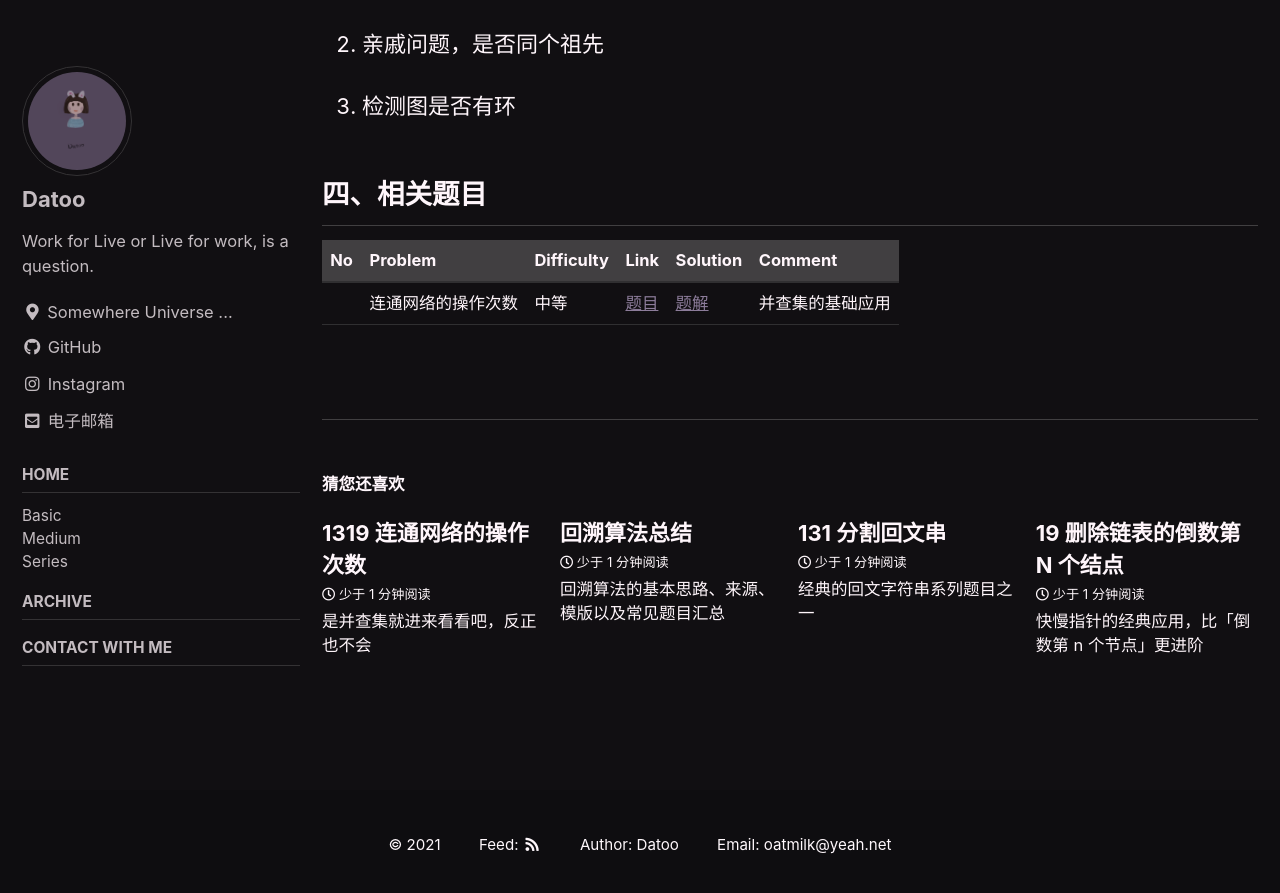
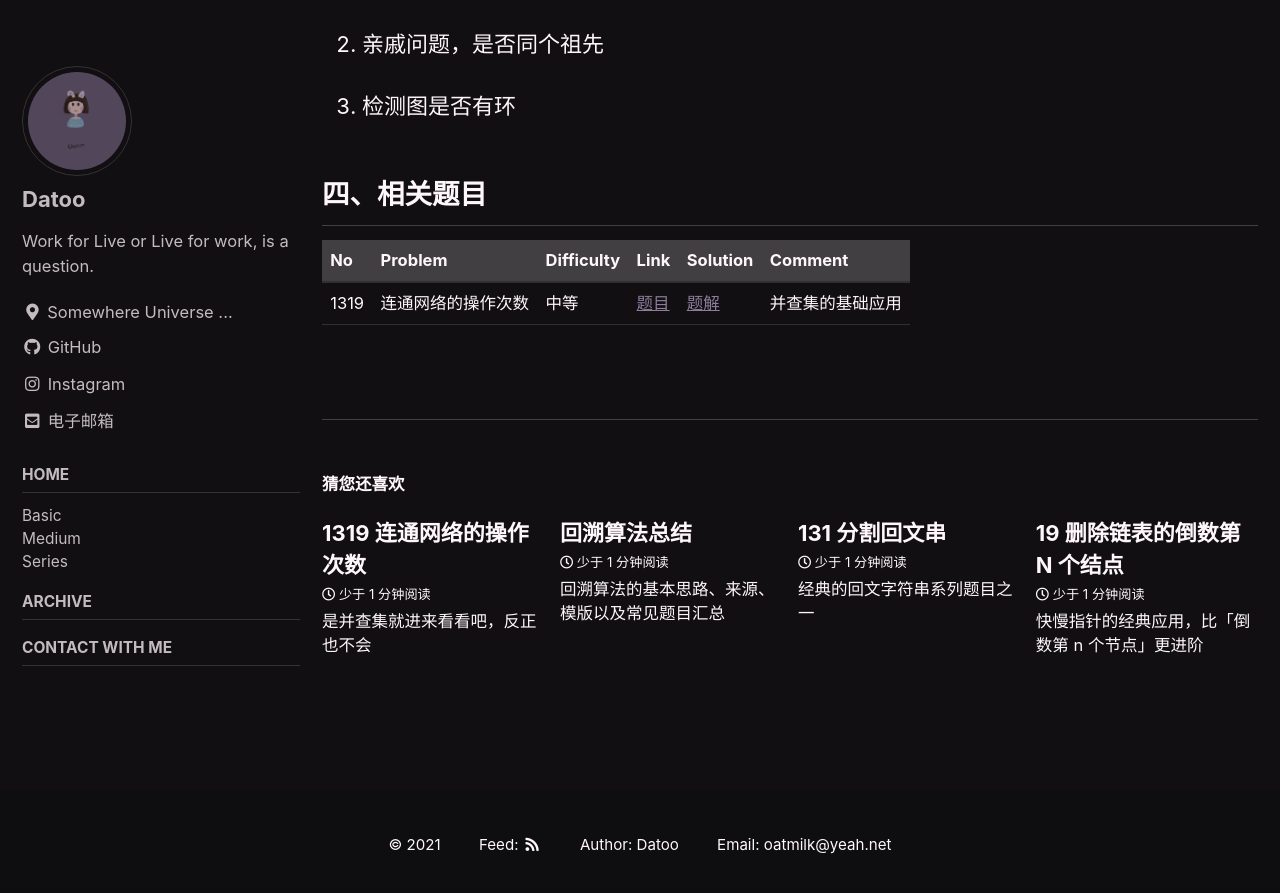
Before and after one commit to DaToo-J/DaToo-J.GitHub.io, a Jekyll site: the page built from _posts/2021-03-07-union-find-summary.md, in a window 1280 px wide and 900 px high, scrolled down 8684 px. Shown: the top 893 px of the window. Built offline with Jekyll 4.4.1, drawn with Linux system fonts in a browser that asks for light colours; cached includes are drawn as plain includes; formulas are drawn with MathJax 3; comment, search, counter and statistics services are not loaded.

Commit message:
add 1319 solution

```diff
--- a/_posts/2021-03-07-union-find-summary.md
+++ b/_posts/2021-03-07-union-find-summary.md
@@ -225,4 +225,4 @@ class UF:
 
    | No  | Problem            | Difficulty | Link                                                                                     | Solution                                                                               | Comment          |
    | --- | ------------------ | ---------- | ---------------------------------------------------------------------------------------- | -------------------------------------------------------------------------------------- | ---------------- |
-   |     | 连通网络的操作次数 | 中等       | [题目](https://leetcode-cn.com/problems/number-of-operations-to-make-network-connected/) | [题解]({% link _posts/2021-03-15-number-of-operations-to-make-network-connected.md %}) | 并查集的基础应用 |
+   |  1319   | 连通网络的操作次数 | 中等       | [题目](https://leetcode-cn.com/problems/number-of-operations-to-make-network-connected/) | [题解]({% link _posts/2021-03-15-number-of-operations-to-make-network-connected.md %}) | 并查集的基础应用 |
```
